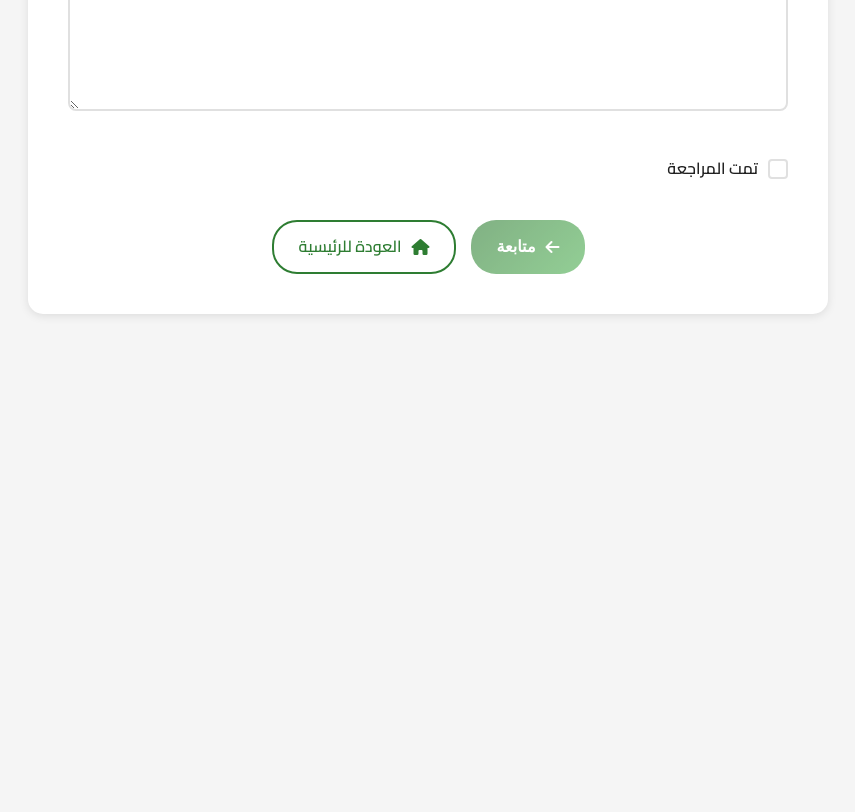
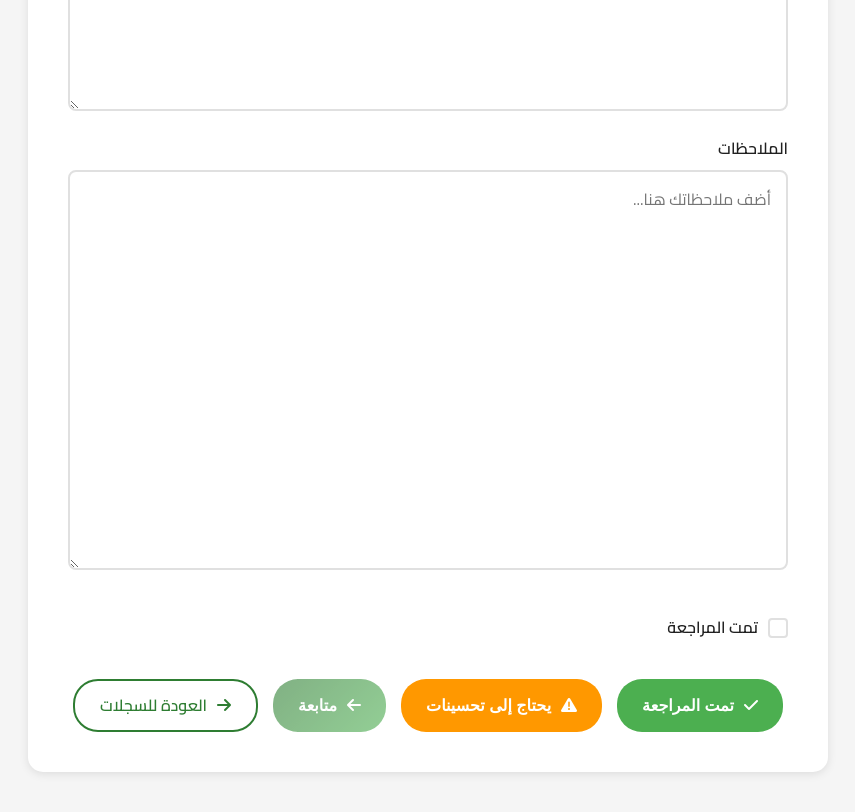
Before and after one commit to Ahmed5427/ai-letter-generator, a plain HTML site: page review-letter.html in a window 1280 px wide. Shown: the part 920-1732 px from the top of the page, without its empty margins (212-1067 px from the left). Before the commit the page ends 1274 px from the top, so only its background shows below. Drawn offline with Linux system fonts and the light colour scheme.

Commit message:
Update review-letter.html

```diff
--- a/review-letter.html
+++ b/review-letter.html
@@ -22,6 +22,16 @@
                     <li><a href="letter-records.html" class="nav-link">سجل الخطابات</a></li>
                     <li><a href="review-letter.html" class="nav-link active">مراجعة خطاب</a></li>
                 </ul>
+                <div class="nav-controls">
+        <button class="theme-toggle" id="themeToggle" title="تغيير المظهر">
+            <i class="fas fa-moon" id="themeIcon"></i>
+        </button>
+        <div class="hamburger">
+            <span></span>
+            <span></span>
+            <span></span>
+        </div>
+            </div>
             </div>
         </nav>
     </header>
@@ -30,6 +40,7 @@
         <div class="container">
             <div class="page-header">
                 <h2><i class="fas fa-search"></i> مراجعة خطاب</h2>
+                <p id="letterIdDisplay" class="letter-id-display"></p>
             </div>
 
             <div class="review-container">
@@ -45,6 +56,11 @@
                     </div>
 
                     <div class="form-group">
+                        <label for="reviewNotes">الملاحظات</label>
+                        <textarea id="reviewNotes" rows="5" placeholder="أضف ملاحظاتك هنا..."></textarea>
+                    </div>
+
+                    <div class="form-group">
                         <label class="checkbox-label">
                             <input type="checkbox" id="reviewCompleted">
                             <span class="checkbox-custom"></span>
@@ -53,13 +69,21 @@
                     </div>
 
                     <div class="form-actions">
+                        <button type="button" class="btn btn-success" id="approveBtn">
+                            <i class="fas fa-check"></i>
+                            تمت المراجعة
+                        </button>
+                        <button type="button" class="btn btn-warning" id="needsImprovementBtn">
+                            <i class="fas fa-exclamation-triangle"></i>
+                            يحتاج إلى تحسينات
+                        </button>
                         <button type="submit" class="btn btn-primary" id="proceedBtn" disabled>
                             <i class="fas fa-arrow-left"></i>
                             متابعة
                         </button>
-                        <a href="index.html" class="btn btn-secondary">
-                            <i class="fas fa-home"></i>
-                            العودة للرئيسية
+                        <a href="letter-records.html" class="btn btn-secondary">
+                            <i class="fas fa-arrow-right"></i>
+                            العودة للسجلات
                         </a>
                     </div>
                 </form>
@@ -68,5 +92,6 @@
     </main>
 
     <script src="js/main.js"></script>
+    <script src="js/sheets.js"></script>
 </body>
 </html>
```
